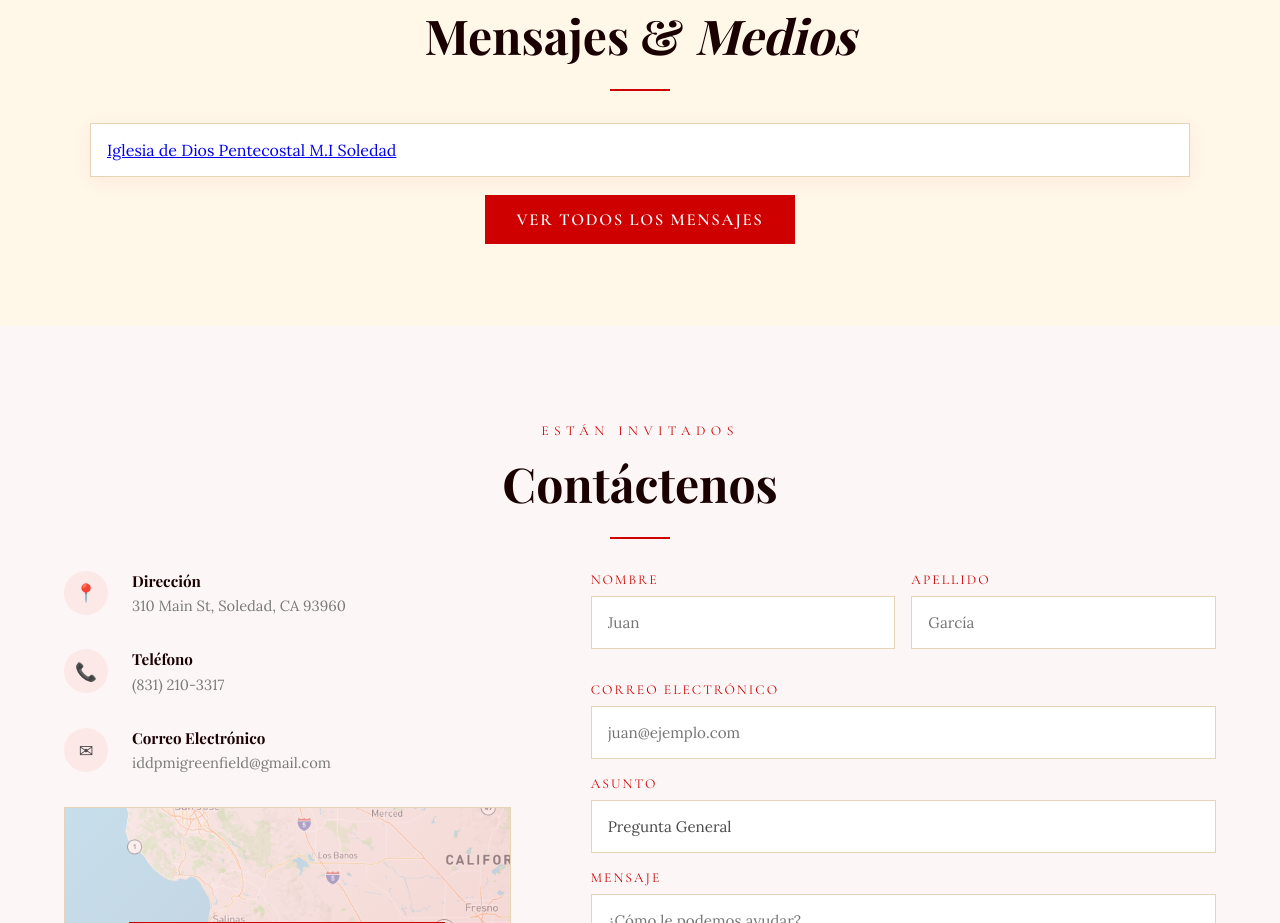
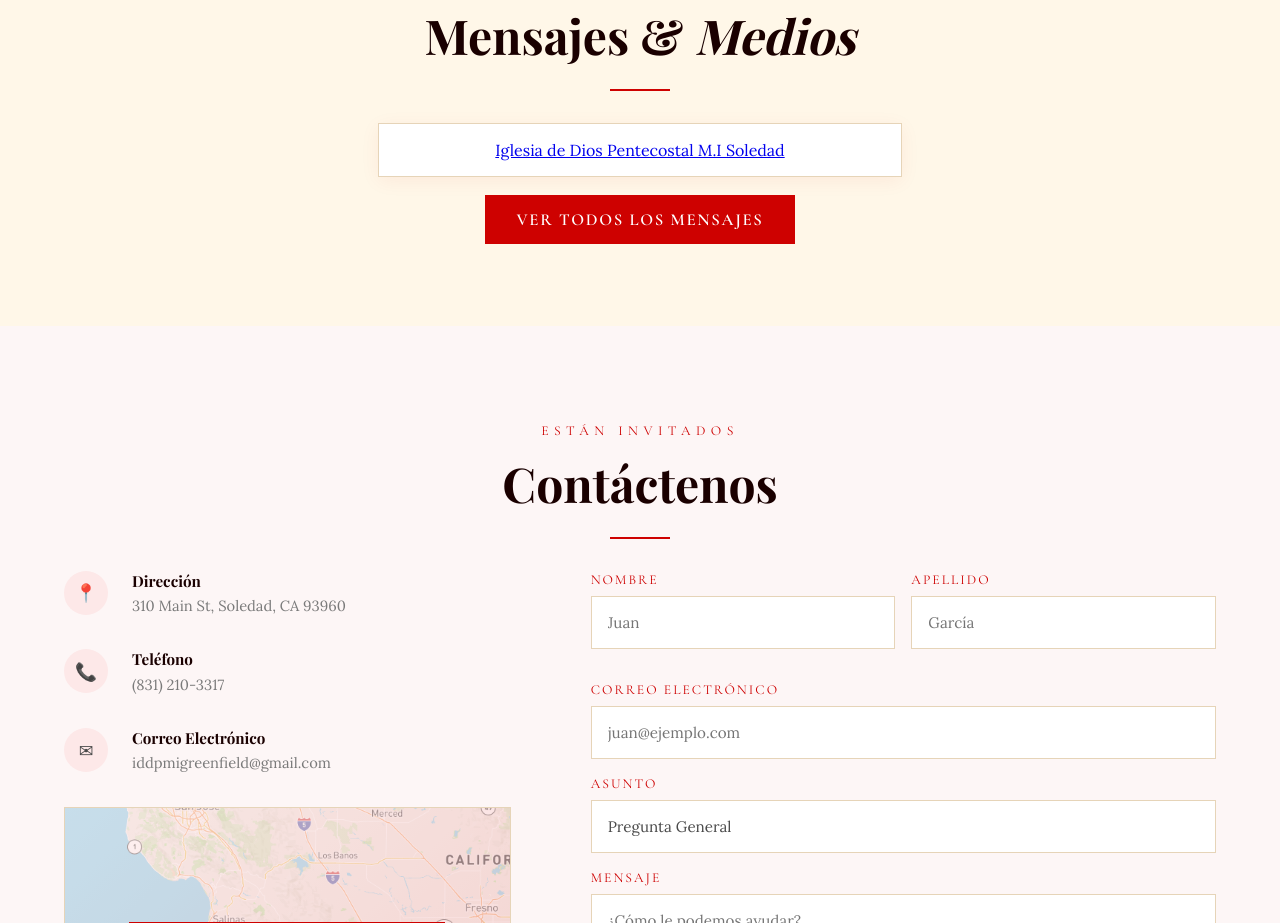
Before and after one commit to kdvasquez/church-website, a plain HTML site: page index.html in a window 1280 px wide. Shown: the part 3758-4681 px from the top of the page. Drawn offline with nearby package versions, Linux system fonts and the light colour scheme; a web font is replaced by a local one.

Commit message:
Keep Facebook Max Plugin Width

```diff
--- a/index.html
+++ b/index.html
@@ -906,22 +906,22 @@
   }
 
   .fb-embed-wrap {
-    max-width: 1100px;
+    max-width: 524px;
     margin: 0 auto;
     background: #fff;
     border: 1px solid var(--border-light);
     padding: var(--space-sm);
     box-shadow: 0 4px 20px rgba(206, 1, 0, 0.06);
+    text-align: center;
   }
 
   .fb-embed-wrap .fb-page {
-    display: block !important;
-    width: 100% !important;
+    display: inline-block !important;
+    max-width: 100%;
   }
 
   .fb-embed-wrap iframe {
-    width: 100% !important;
-    max-width: 100%;
+    max-width: 100% !important;
   }
 
   /* ═══════════════════════════════════════════════════════════════ */
@@ -1450,10 +1450,10 @@
       <div class="fb-page"
         data-href="https://www.facebook.com/profile.php?id=100077021634023"
         data-tabs="timeline"
-        data-width=""
+        data-width="500"
         data-height="700"
         data-small-header="false"
-        data-adapt-container-width="true"
+        data-adapt-container-width="false"
         data-hide-cover="false"
         data-show-facepile="false">
         <blockquote cite="https://www.facebook.com/profile.php?id=100077021634023" class="fb-xfbml-parse-ignore">
```
